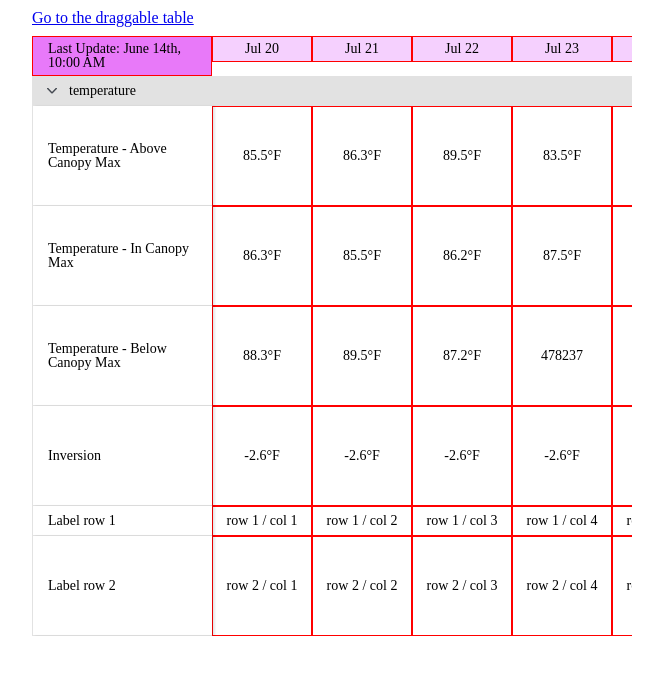
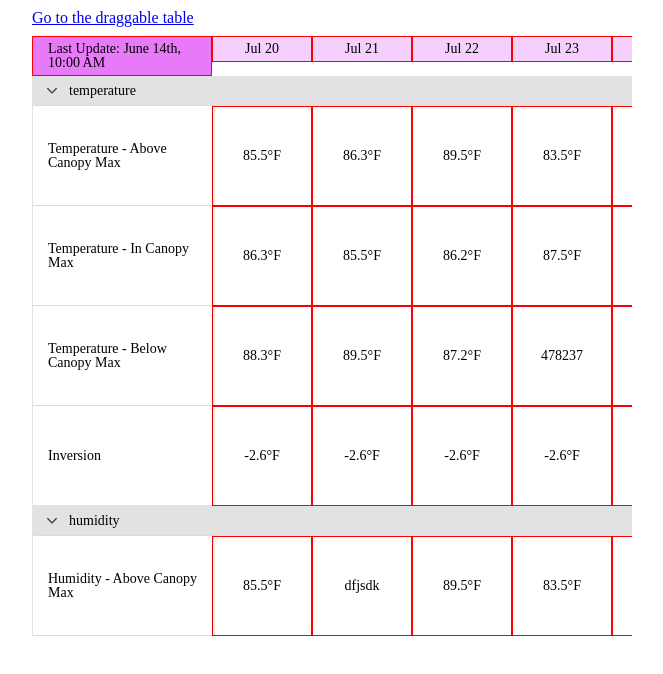
Before and after one commit to taishikato/simple-dnd-example-2, a React (Vite) app: page /collapse in a window 1280 px wide. Shown: the top 674 px of the page, without its empty margins (308-971 px from the left). Built offline with nearby package versions, Linux system fonts and the light colour scheme.

Commit message:
add humidity value

```diff
--- a/src/Collapse.tsx
+++ b/src/Collapse.tsx
@@ -72,6 +72,56 @@ const tableDataRaw = [
           "2022-07-22T08:00:00.000Z": "-2.6°F",
           "2022-07-23T08:00:00.000Z": "-2.6°F",
           "2022-07-24T08:00:00.000Z": "-2.6°F",
+        },
+      },
+    ],
+  },
+  {
+    name: "humidity",
+    items: [
+      {
+        name: "Humidity - Above Canopy Max",
+        valueName: "humidity_c_above_max",
+        values: {
+          "2022-07-20T08:00:00.000Z": "85.5°F",
+          "2022-07-21T08:00:00.000Z": "dfjsdk",
+          "2022-07-22T08:00:00.000Z": "89.5°F",
+          "2022-07-23T08:00:00.000Z": "83.5°F",
+          "2022-07-24T08:00:00.000Z": "82.5°F",
+        },
+      },
+      {
+        name: "Humidity - In Canopy Max",
+        valueName: "humidity_c_in_max",
+        values: {
+          "2022-07-20T08:00:00.000Z": "86.3°F",
+          "2022-07-21T08:00:00.000Z": "85.5°F",
+          "2022-07-22T08:00:00.000Z": "86.2°F",
+          "2022-07-23T08:00:00.000Z": (
+            <div
+              className={css`
+                padding: 20px;
+                border-radius: 10px;
+                background-color: green;
+                width: 100px;
+                color: white;
+              `}
+            >
+              div test
+            </div>
+          ),
+          "2022-07-24T08:00:00.000Z": "hello",
+        },
+      },
+      {
+        name: "Humidity - Below Canopy Max",
+        valueName: "humidity_c_below_max",
+        values: {
+          "2022-07-20T08:00:00.000Z": "88.3°F",
+          "2022-07-21T08:00:00.000Z": "89.5°F",
+          "2022-07-22T08:00:00.000Z": "87.2°F",
+          "2022-07-23T08:00:00.000Z": 478237,
+          "2022-07-24T08:00:00.000Z": "84.2°F",
         },
       },
     ],
```
